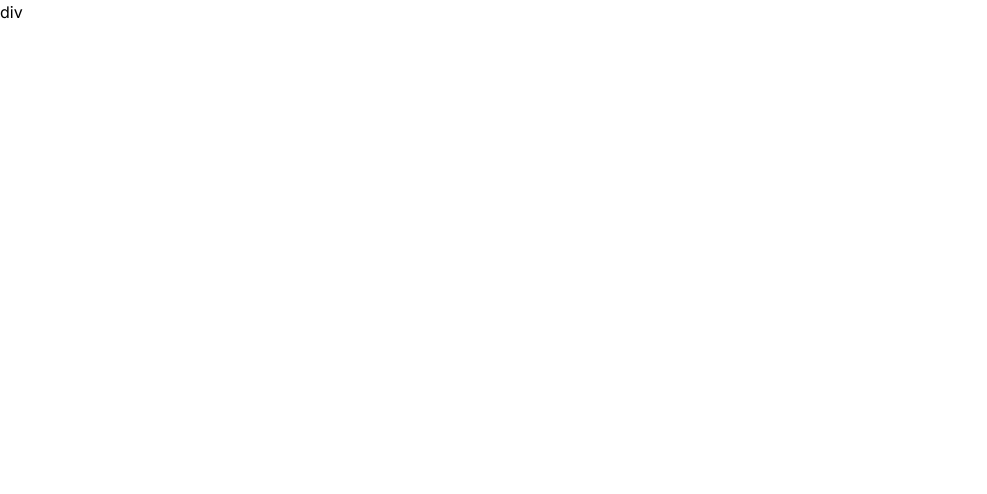
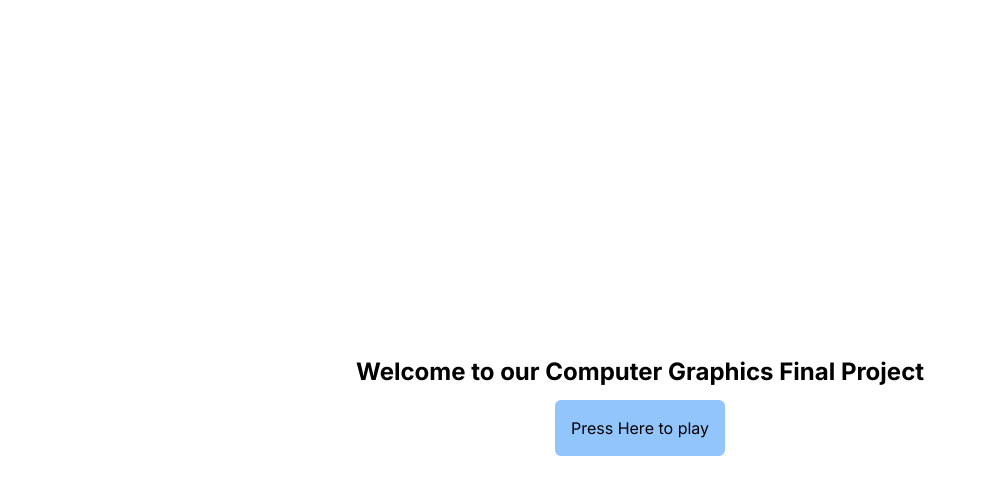
Before and after one commit to cg20231d/final-project-slightly-desaturated, a Next.js app: page / in a window 1280 px wide. Shown: the top 494 px of the page, without its empty margins (0-987 px from the left). Built offline with nearby package versions, Linux system fonts and the light colour scheme.

Commit message:
feat: lake base model

```diff
--- /dev/null
+++ b/src/app/components/Danau.jsx
@@ -0,0 +1,21 @@
+/*
+Auto-generated by: https://github.com/pmndrs/gltfjsx
+Command: npx gltfjsx@6.2.15 public/models/8.glb
+*/
+
+import React, { useRef } from 'react'
+import { useGLTF } from '@react-three/drei'
+
+export function Danau(props) {
+  const { nodes, materials } = useGLTF('./models/8.glb')
+  return (
+    <group {...props} dispose={null}>
+      <mesh geometry={nodes.Plane003.geometry} material={materials.deniz} position={[29.685, -4.191, -26.953]} scale={0.01} />
+      <mesh geometry={nodes.Plane002001.geometry} material={materials['08 - Default']} position={[30.283, 0.652, 0.593]} rotation={[Math.PI, -0.011, Math.PI]} scale={0.01} />
+      <mesh geometry={nodes.Plane002002.geometry} material={materials['08 - Default']} position={[30.279, 0.464, -62.262]} rotation={[Math.PI, 0.003, 0]} scale={-0.01} />
+      <mesh geometry={nodes.Plane002003.geometry} material={materials['08 - Default']} position={[77.711, 0.265, -27.691]} rotation={[0, -1.567, 0]} scale={0.01} />
+    </group>
+  )
+}
+
+useGLTF.preload('./models/8.glb')
--- a/src/app/page.tsx
+++ b/src/app/page.tsx
@@ -3,9 +3,13 @@ import Link from "next/link";
 
 export default function Home() {
   return (
-    <main className="min-h-screen w-screen">
-      div
-
+    <main className="flex flex-col h-screen w-screen mx-auto items-center justify-center">
+      <h1 className="font-bold text-2xl my-3">
+        Welcome to our Computer Graphics Final Project
+      </h1>
+      <Link href="/playground" className="p-4 bg-blue-300 rounded-md">
+        Press Here to play
+      </Link>
     </main>
   );
 }
```
Also changed, not shown: 8.jsx (added, +21 -0 lines), 1 other file (tests, documents, lock files or other folders).
